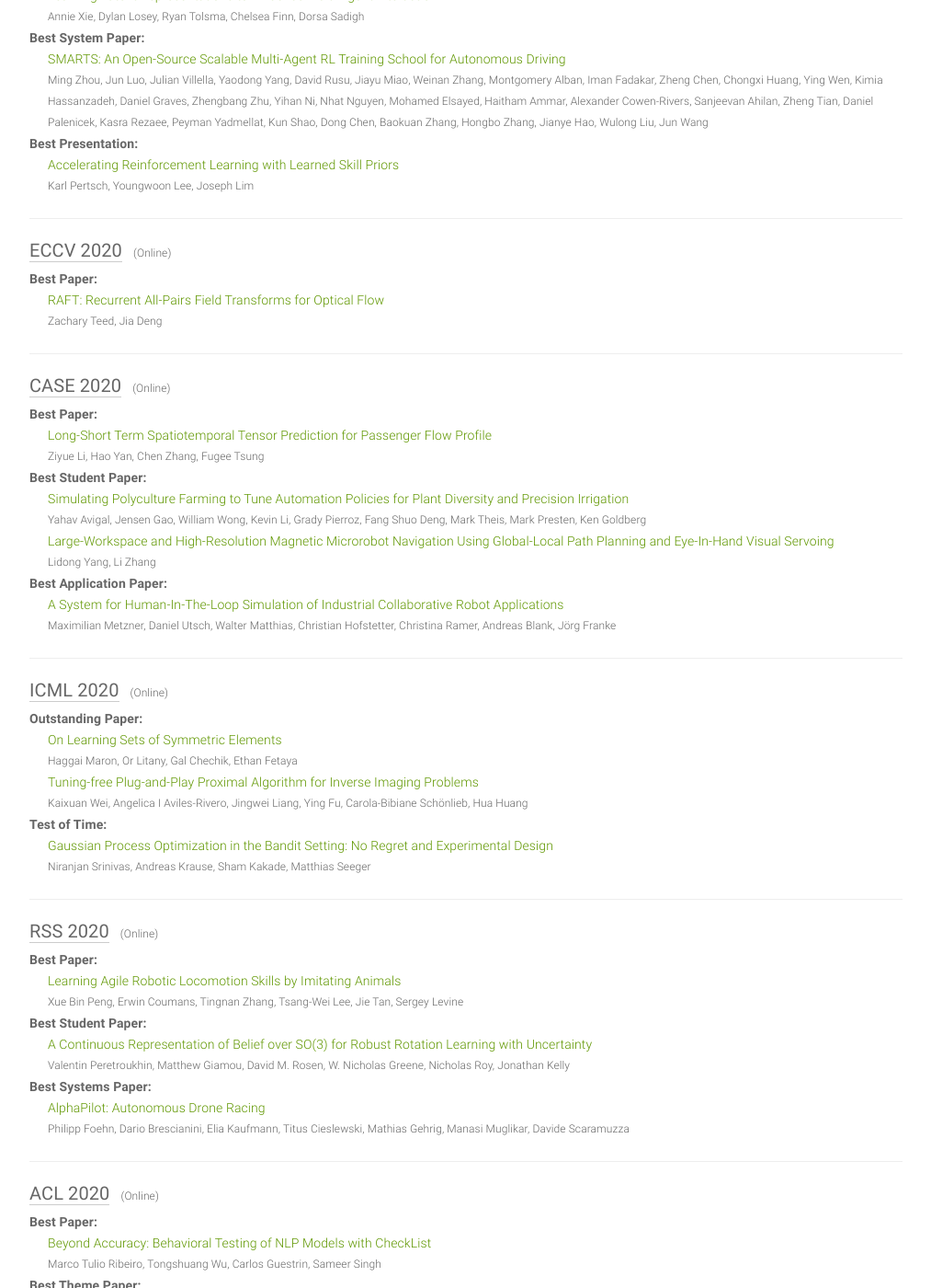
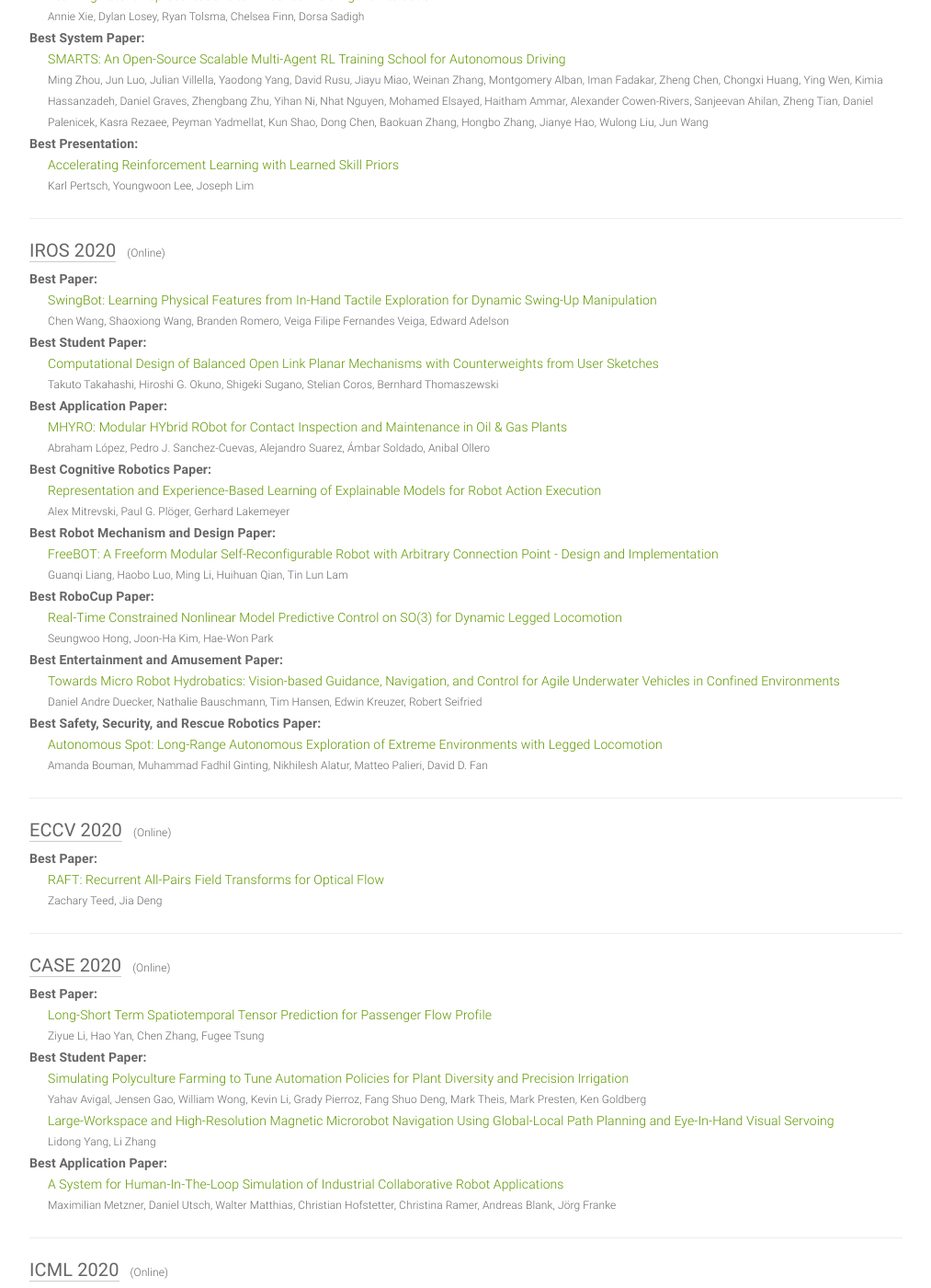
Before and after one commit to clemense/ai-bestpapers, a Jekyll site: the page built from index.html, in a window 1280 px wide and 1400 px high, scrolled down 1062 px. Shown: the whole window at 92% size, without its empty margins (133-1146 px from the left). Built offline with Jekyll 4.4.1, drawn with Linux system fonts in a browser that asks for light colours.

Commit message:
add IROS 2020

```diff
--- a/_data/papers.yml
+++ b/_data/papers.yml
@@ -94,6 +94,66 @@
     source: https://www.robot-learning.org/program/awards
   place: Online
   date: November 16-18, 2020
+  sub: RO
+
+- venue: IROS
+  year: 2020
+  awards:
+  - award: Best Paper
+    title: 'SwingBot: Learning Physical Features from In-Hand Tactile Exploration
+      for Dynamic Swing-Up Manipulation'
+    author: Chen Wang, Shaoxiong Wang, Branden Romero, Veiga Filipe Fernandes Veiga,
+      Edward Adelson
+    link: https://ras.papercept.net/proceedings/IROS20/1576.pdf
+    source: https://www.iros2020.org/
+  - award: Best Student Paper
+    title: Computational Design of Balanced Open Link Planar Mechanisms with Counterweights
+      from User Sketches
+    author: Takuto Takahashi, Hiroshi G. Okuno, Shigeki Sugano, Stelian Coros, Bernhard
+      Thomaszewski
+    link: https://ras.papercept.net/proceedings/IROS20/3184.pdf
+    source: https://www.iros2020.org/
+  - award: Best Application Paper
+    title: 'MHYRO: Modular HYbrid RObot for Contact Inspection and Maintenance in
+      Oil & Gas Plants'
+    author: Abraham López, Pedro J. Sanchez-Cuevas, Alejandro Suarez, Ámbar Soldado,
+      Anibal Ollero
+    link: https://ras.papercept.net/proceedings/IROS20/3258.pdf
+    source: https://www.iros2020.org/
+  - award: Best Cognitive Robotics Paper
+    title: Representation and Experience-Based Learning of Explainable Models for
+      Robot Action Execution
+    author: Alex Mitrevski, Paul G. Plöger, Gerhard Lakemeyer
+    link: https://ras.papercept.net/proceedings/IROS20/0701.pdf
+    source: https://www.iros2020.org/
+  - award: Best Robot Mechanism and Design Paper
+    title: 'FreeBOT: A Freeform Modular Self-Reconfigurable Robot with Arbitrary Connection
+      Point - Design and Implementation'
+    author: Guanqi Liang, Haobo Luo, Ming Li, Huihuan Qian, Tin Lun Lam
+    link: https://ras.papercept.net/proceedings/IROS20/3241.pdf
+    source: https://www.iros2020.org/
+  - award: Best RoboCup Paper
+    title: Real-Time Constrained Nonlinear Model Predictive Control on SO(3) for Dynamic
+      Legged Locomotion
+    author: Seungwoo Hong, Joon-Ha Kim, Hae-Won Park
+    link: https://ras.papercept.net/proceedings/IROS20/2325.pdf
+    source: https://www.iros2020.org/
+  - award: Best Entertainment and Amusement Paper
+    title: 'Towards Micro Robot Hydrobatics: Vision-based Guidance, Navigation, and
+      Control for Agile Underwater Vehicles in Confined Environments'
+    author: Daniel Andre Duecker, Nathalie Bauschmann, Tim Hansen, Edwin Kreuzer,
+      Robert Seifried
+    link: https://ras.papercept.net/proceedings/IROS20/3246.pdf
+    source: https://www.iros2020.org/
+  - award: Best Safety, Security, and Rescue Robotics Paper
+    title: 'Autonomous Spot: Long-Range Autonomous Exploration of Extreme Environments
+      with Legged Locomotion'
+    author: Amanda Bouman, Muhammad Fadhil Ginting, Nikhilesh Alatur, Matteo Palieri,
+      David D. Fan
+    link: https://ras.papercept.net/proceedings/IROS20/3250.pdf
+    source: https://www.iros2020.org/
+  place: Online
+  date: October 25 - January 24, 2020
   sub: RO
 
 - venue: ECCV
```
